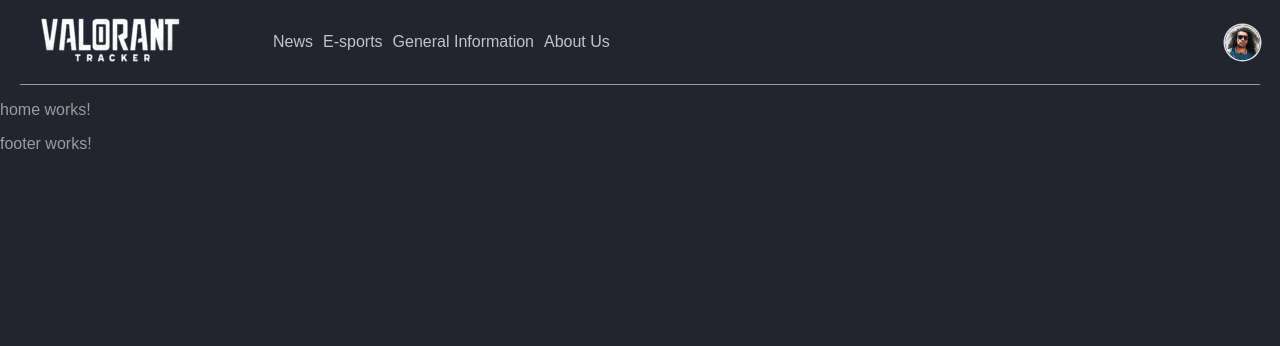
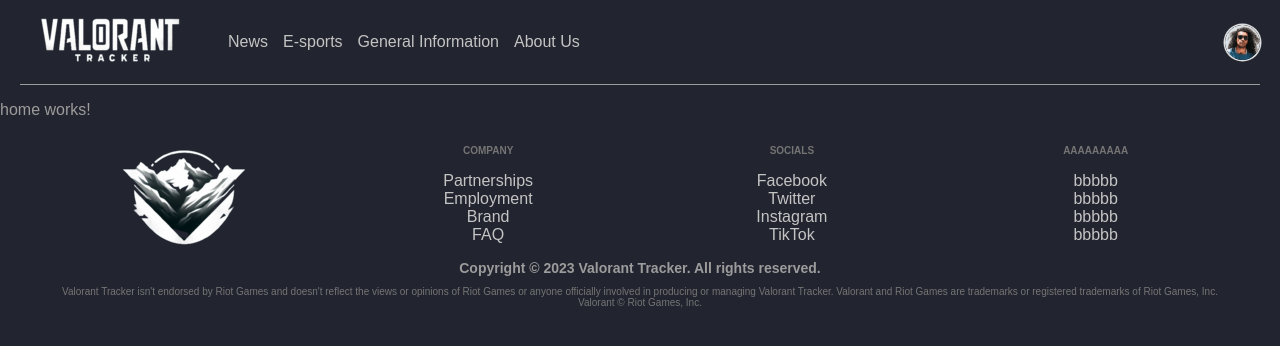
Before and after one commit to RochaDiego04/V-Tracker, an Angular app: page / in a window 1280 px wide. Shown: the top 346 px of the page. Built offline with nearby package versions, Linux system fonts and the light colour scheme.

Commit message:
Add Footer

```diff
--- a/src/app/components/footer/footer.component.css
+++ b/src/app/components/footer/footer.component.css
@@ -0,0 +1,70 @@
+/* .footer */
+.footer{
+    max-width: 1200px;
+    margin: 0 auto;
+}
+
+.footer__container {
+    display: flex;
+    flex-direction: column;
+    justify-content: center;
+    align-items: center;
+}
+
+@media (min-width: 40em) {
+    .footer__container {
+        display: grid;
+        grid-template-columns: 1fr 1fr 1fr 1fr;
+            gap: 15px;
+    }
+}
+
+
+/* .container__column */
+.container__column {
+    text-align: center;
+}
+
+.column__heading {
+    text-transform: uppercase;
+    font-size: 10px;
+    color: var(--dark-text3);
+    margin: 10px 0 0 0;
+}
+
+
+@media (min-width: 40em) {
+    .column__heading {
+        margin: 10px 0;
+    }
+}
+
+.column__list {
+    padding: 0;
+    list-style-type: none;
+}
+
+.column__list--item a {
+    color: var(--dark-text1);
+}
+
+.column__list--item a:hover {
+    color: var(--dark-text2);
+}
+
+/* Text below columns */
+.footer__copyright {
+    font-size: 10px;
+    text-align: center;
+    margin: 0 20px;
+}
+
+.footer__copyright h5 {
+    margin: 0;
+    font-size: 14px;
+}
+
+.footer__copyright p {
+    color: var(--dark-text3);
+    margin: 10px 0 0 0;
+}
--- a/src/app/components/footer/footer.component.html
+++ b/src/app/components/footer/footer.component.html
@@ -1 +1,52 @@
-<p>footer works!</p>
+<footer class="footer">
+  <div class="footer__container container">
+
+    <div class="container__column">
+        <div class="container__column--image">
+          <a routerLink="">
+            <img src="../../../assets/images/ValoranTracker B&N Logo.png" alt="logo" />
+          </a>
+        </div>
+    </div>
+
+    <div class="container__column">
+        <h4 class="column__heading">Company</h4>
+        <ul class="column__list">
+            <li class="column__list--item"><a href="#">Partnerships</a></li>
+            <li class="column__list--item"><a href="#">Employment</a></li>
+            <li class="column__list--item"><a href="#">Brand</a></li>
+            <li class="column__list--item"><a href="#">FAQ</a></li>
+        </ul>
+    </div>
+
+    <div class="container__column">
+        <h4 class="column__heading">Socials</h4>
+        <ul class="column__list">
+            <li class="column__list--item"><a href="#">Facebook</a></li>
+            <li class="column__list--item"><a href="#">Twitter</a></li>
+            <li class="column__list--item"><a href="#">Instagram</a></li>
+            <li class="column__list--item"><a href="#">TikTok</a></li>
+        </ul>
+    </div>
+
+    <div class="container__column">
+        <h4 class="column__heading">aaaaaaaaa</h4>
+        <ul class="column__list">
+            <li class="column__list--item"><a href="#">bbbbb</a></li>
+            <li class="column__list--item"><a href="#">bbbbb</a></li>
+            <li class="column__list--item"><a href="#">bbbbb</a></li>
+            <li class="column__list--item"><a href="#">bbbbb</a></li>
+        </ul>
+    </div>
+  </div>
+
+  <div class="footer__copyright">
+    <h5>Copyright © 2023 Valorant Tracker. All rights reserved.</h5>
+    <p>
+      Valorant Tracker isn't endorsed by Riot Games and doesn't reflect the
+      views or opinions of Riot Games or anyone officially involved in producing
+      or managing Valorant Tracker. Valorant and Riot Games are trademarks or
+      registered trademarks of Riot Games, Inc. Valorant © Riot Games, Inc.
+    </p>
+  </div>
+</footer>
--- a/src/app/components/header/hamburger-menu.component.css
+++ b/src/app/components/header/hamburger-menu.component.css
@@ -92,7 +92,8 @@
 @media (min-width: 40em) {
   .navbar__list {
     flex-direction: row;
-    gap: 10px;
+    gap: 15px;
+    padding-left: 0;
   }
 }
 
@@ -108,7 +109,7 @@
 
 .navbar__list a {
   text-decoration: none;
-  color: var(--dark-text1);
+  color: var(--dark-text2);
   font-weight: 700;
 }
 
@@ -127,7 +128,7 @@
     height: 4px;
     background-color: var(--details-color);
     position: absolute;
-    bottom: -39px;
+    bottom: -35px;
     left: 50%;
     transform: translate(-50%, 0);
   }
--- a/src/app/components/header/header.component.css
+++ b/src/app/components/header/header.component.css
@@ -30,7 +30,7 @@
 @media (min-width: 40em) {
     .header__left {
         flex-direction: row-reverse; /*Show Logo before Navbar*/
-        gap: 35px;
+        gap: 30px;
     }
 }
 
--- a/src/styles.css
+++ b/src/styles.css
@@ -14,6 +14,7 @@
   --dark-card-hover: hsl(228, 25%, 27%);
   --dark-text1: hsl(0, 0%, 77%);
   --dark-text2: hsl(0, 0%, 61%);
+  --dark-text3: hsl(0, 0%, 46%);
   --dark-mobile-bar: hsl(237, 18%, 24%);
 
   --font-Montserrat: 'Montserrat', sans-serif;
@@ -60,3 +61,31 @@
   max-width: 1920px;
   margin: 0 auto;
 }
+
+h1,
+h2,
+h3 {
+  margin-top: 0;
+  line-height: 1.1;
+}
+
+h1 {
+  font-size: 24px;
+  margin-bottom: 3px;
+}
+@media (min-width: 71.875em) {
+  h1 {
+    font-size: 28px;
+  }
+}
+
+h2 {
+  font-size: 24px;
+  margin-bottom: 24px;
+}
+
+a,
+a:visited,
+a:active {
+  text-decoration: none;
+}
```
Also changed, not shown: src/assets/images/ValoranTracker B&N Logo.png (added).
